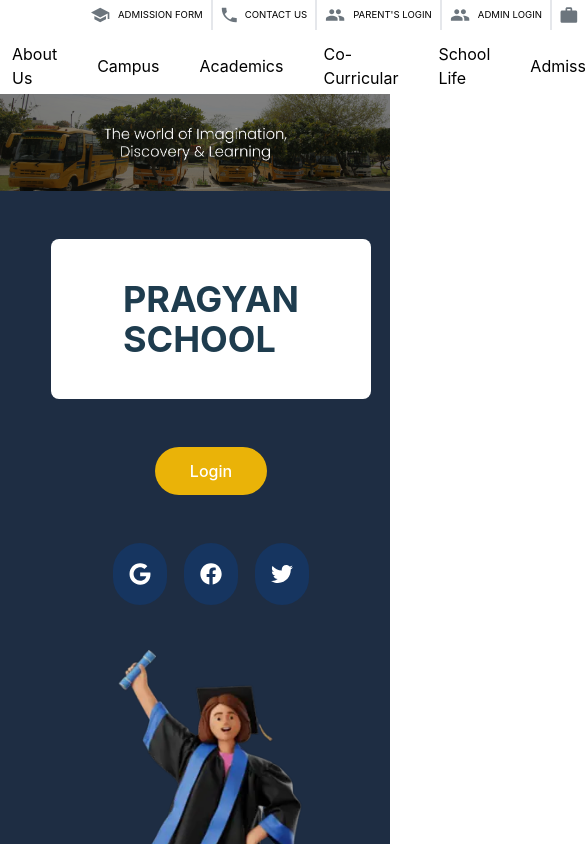
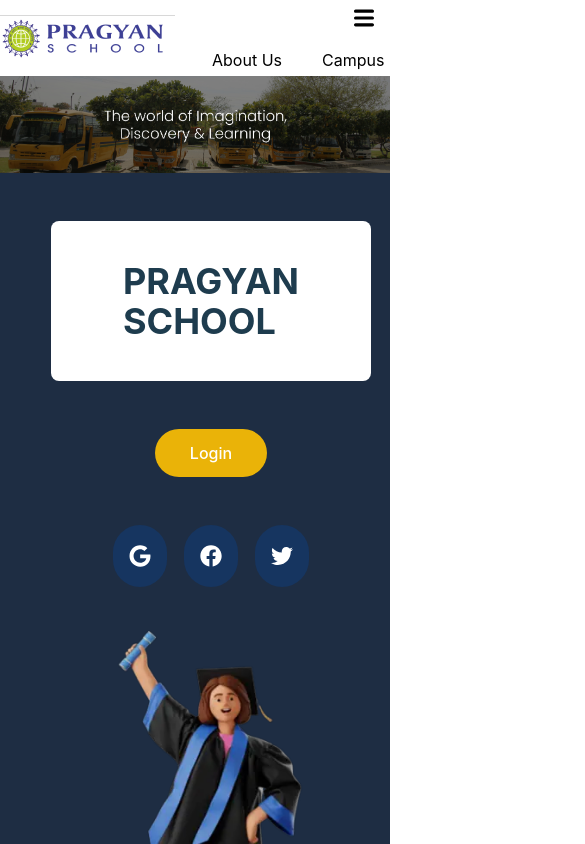
Before and after one commit to sinhasatyam045/Alum_Fullstack, a React (Vite) app: page / in a window 390 px wide. Shown: the top 844 px of the page, 585 px wide, since content can reach past the window. Built offline with nearby package versions, Linux system fonts and the light colour scheme.

Commit message:
NavBar Responsive

```diff
--- a/src/components/helper/navbar.jsx
+++ b/src/components/helper/navbar.jsx
@@ -1,106 +1,16 @@
-import React from "react";
+import React, { useEffect, useState } from "react";
 import Mode_btn from "./mode_btn";
 import handleAdminClick from "../dashboard/dashboard";
 import { useNavigate } from "react-router-dom";
-const Navbar = () => {
+import useScreenSize from "../../utils/useScreenSize";
+
+function ListLower() {
   const navigate = useNavigate();
-  // bg-[#F8F9FA]
-  const aboveNavBarListClass =
-    "flex p-1 text-indio-900 hover:text-indigo-500 cursor-pointer border-r-2";
+
   const lowerNavBarListClass =
-    "flex px-2 text-indio-900 hover:text-indigo-500 cursor-pointer";
+    "flex px-2 text-indio-900 hover:text-indigo-500 cursor-pointer text-nowrap";
   return (
-    <header className="bg-transparent  mx-auto">
-      <div className="container mx-auto flex justify-between items-center">
-        <div className=" text-white text-lg font-bold">
-          <img className="" src="Images/logo.png" alt="" />
-        </div>
-        <div>
-          <nav>
-            <ul className="flex text-[0.6rem] justify-end">
-              <li
-                className={aboveNavBarListClass}
-                onClick={() => {
-                  navigate("/");
-                }}
-                // TODO Replace with the required path
-              >
-                <img
-                  className="px-1"
-                  src="./src/assets/svgs/college_graduation.svg"
-                ></img>
-                <p className="p-1"> ADMISSION FORM</p>
-              </li>
-              <li
-                className={aboveNavBarListClass}
-                onClick={() => {
-                  navigate("/");
-                }}
-                // TODO Replace with the required path
-              >
-                <img className="px-1" src="./src/assets/svgs/phone.svg"></img>
-                <p className="p-1"> CONTACT US</p>
-              </li>
-              <li
-                className={aboveNavBarListClass}
-                onClick={() => {
-                  navigate("/");
-                }}
-                // TODO Replace with the required path
-              >
-                <img
-                  className="px-1"
-                  src="./src/assets/svgs/people_2.svg"
-                ></img>
-                <p className="p-1"> PARENT'S LOGIN</p>
-              </li>
-              <li
-                className={aboveNavBarListClass}
-                onClick={() => {
-                  navigate("/");
-                }}
-                // TODO Replace with the required path
-              >
-                <img
-                  className="px-1"
-                  src="./src/assets/svgs/people_2.svg"
-                ></img>
-                <p className="p-1">ADMIN LOGIN</p>
-              </li>
-              <li
-                className={aboveNavBarListClass}
-                onClick={() => {
-                  navigate("/");
-                }}
-                // TODO Replace with the required path
-              >
-                <img
-                  className="px-1"
-                  src="./src/assets/svgs/suitcase.svg"
-                ></img>
-                <p className="p-1">CAREERS</p>
-              </li>
-              <li
-                className={aboveNavBarListClass}
-                onClick={() => {
-                  navigate("/");
-                }}
-              >
-                <img
-                  className="px-1"
-                  src="./src/assets/svgs/assignment.svg"
-                ></img>
-                <p className="p-1">MANDATORY PUBLIC DISCLOSURE</p>
-              </li>
-
-              {/* <li className="font-semibold px-2 text-indio-900  cursor-pointer flex align-center">
-                  <Mode_btn />
-                </li> */}
-            </ul>
-          </nav>
-
-          <nav className="pt-2">
-            <ul className="flex space-x-4 items-center">
+    <>
       <li
         className={lowerNavBarListClass}
         onClick={() => {
@@ -176,11 +86,142 @@
       {/* <li className="font-semibold px-2 text-indio-900  cursor-pointer flex align-center">
               <Mode_btn />
             </li> */}
+    </>
+  );
+}
+
+function ListUpper() {
+  const navigate = useNavigate();
+  const aboveNavBarListClass =
+    "flex p-1 text-indio-900 hover:text-indigo-500 cursor-pointer border-r-2 text-nowrap";
+  return (
+    <>
+      <li
+        className={aboveNavBarListClass}
+        onClick={() => {
+          navigate("/");
+        }}
+        // TODO Replace with the required path
+      >
+        <img
+          className="px-1"
+          src="./src/assets/svgs/college_graduation.svg"
+        ></img>
+        <p className="p-1"> ADMISSION FORM</p>
+      </li>
+      <li
+        className={aboveNavBarListClass}
+        onClick={() => {
+          navigate("/");
+        }}
+        // TODO Replace with the required path
+      >
+        <img className="px-1" src="./src/assets/svgs/phone.svg"></img>
+        <p className="p-1"> CONTACT US</p>
+      </li>
+      <li
+        className={aboveNavBarListClass}
+        onClick={() => {
+          navigate("/");
+        }}
+        // TODO Replace with the required path
+      >
+        <img className="px-1" src="./src/assets/svgs/people_2.svg"></img>
+        <p className="p-1"> PARENT'S LOGIN</p>
+      </li>
+      <li
+        className={aboveNavBarListClass}
+        onClick={() => {
+          navigate("/");
+        }}
+        // TODO Replace with the required path
+      >
+        <img className="px-1" src="./src/assets/svgs/people_2.svg"></img>
+        <p className="p-1">ADMIN LOGIN</p>
+      </li>
+      <li
+        className={aboveNavBarListClass}
+        onClick={() => {
+          navigate("/");
+        }}
+        // TODO Replace with the required path
+      >
+        <img className="px-1" src="./src/assets/svgs/suitcase.svg"></img>
+        <p className="p-1">CAREERS</p>
+      </li>
+      <li
+        className={aboveNavBarListClass}
+        onClick={() => {
+          navigate("/");
+        }}
+      >
+        <img className="px-1" src="./src/assets/svgs/assignment.svg"></img>
+        <p className="p-1">MANDATORY PUBLIC DISCLOSURE</p>
+      </li>
+
+      {/* <li className="font-semibold px-2 text-indio-900  cursor-pointer flex align-center">
+                  <Mode_btn />
+                </li> */}
+    </>
+  );
+}
+
+const Navbar = () => {
+  const screenSize = useScreenSize();
+  const [isOpen, setIsOpen] = useState(false);
+  function handleScroll() {
+    setIsOpen(false);
+  }
+  useEffect(() => {
+    window.addEventListener("scroll", handleScroll);
+    return () => window.removeEventListener("scroll", handleScroll);
+  }, []);
+  // bg-[#F8F9FA]
+  return (
+    <>
+      {isOpen && screenSize.width < 1000 && (
+        <div className="fixed top-10 w-screen flex justify-end m-auto ">
+          <div className="bg-white rounded-xl p-3">
+            <ul>
+              <ListUpper />
+            </ul>
+          </div>
+        </div>
+      )}
+      <header className="bg-transparent">
+        <div className="flex justify-between items-center w-screen">
+          <div className=" text-white text-lg font-bold min-w-[200px]">
+            <img className="" src="Images/logo.png" alt="" />
+          </div>
+          <div className={`max-w-[${screenSize.width - 200}] overflow-scroll`}>
+            <nav className="overflow-scroll">
+              {screenSize.width > 1000 && (
+                <ul className="flex text-[0.6rem] justify-end">
+                  <ListUpper />
+                </ul>
+              )}
+              {screenSize.width < 1000 && (
+                <div
+                  className="flex pr-4 p-2 justify-end z-10"
+                  onClick={() => {
+                    setIsOpen(!isOpen);
+                    // console.log("Hello");
+                  }}
+                >
+                  <img src="./src/assets/svgs/menu.svg" width="20px"></img>
+                </div>
+              )}
+            </nav>
+
+            <nav className="pt-2">
+              <ul className="w-full flex space-x-4 xl:justify-end overflow-scroll">
+                <ListLower />
               </ul>
             </nav>
           </div>
         </div>
       </header>
+    </>
   );
 };
 
```
Also changed, not shown: src/assets/svgs/menu.svg (added). Lines whose indentation alone changed are shown as unchanged.
